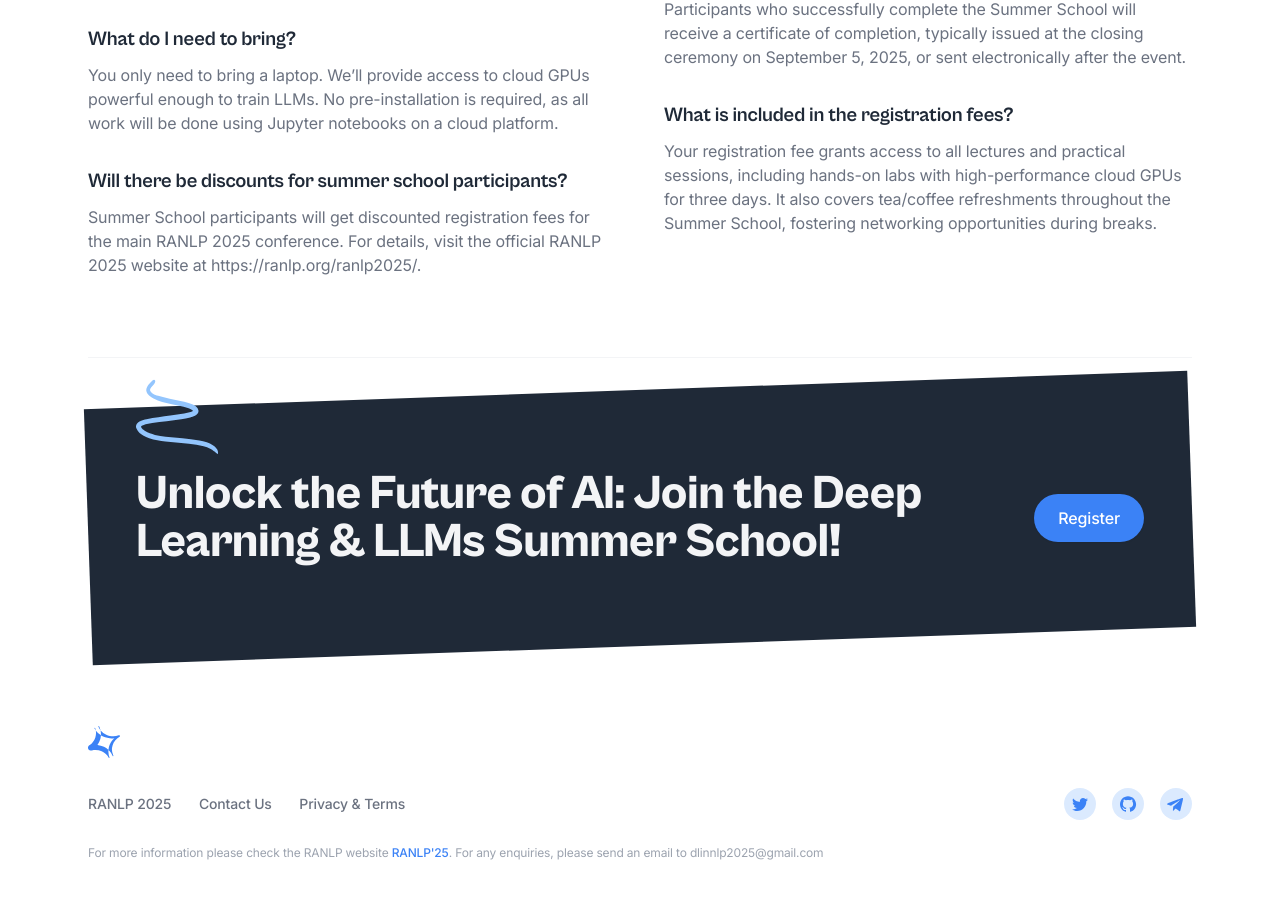
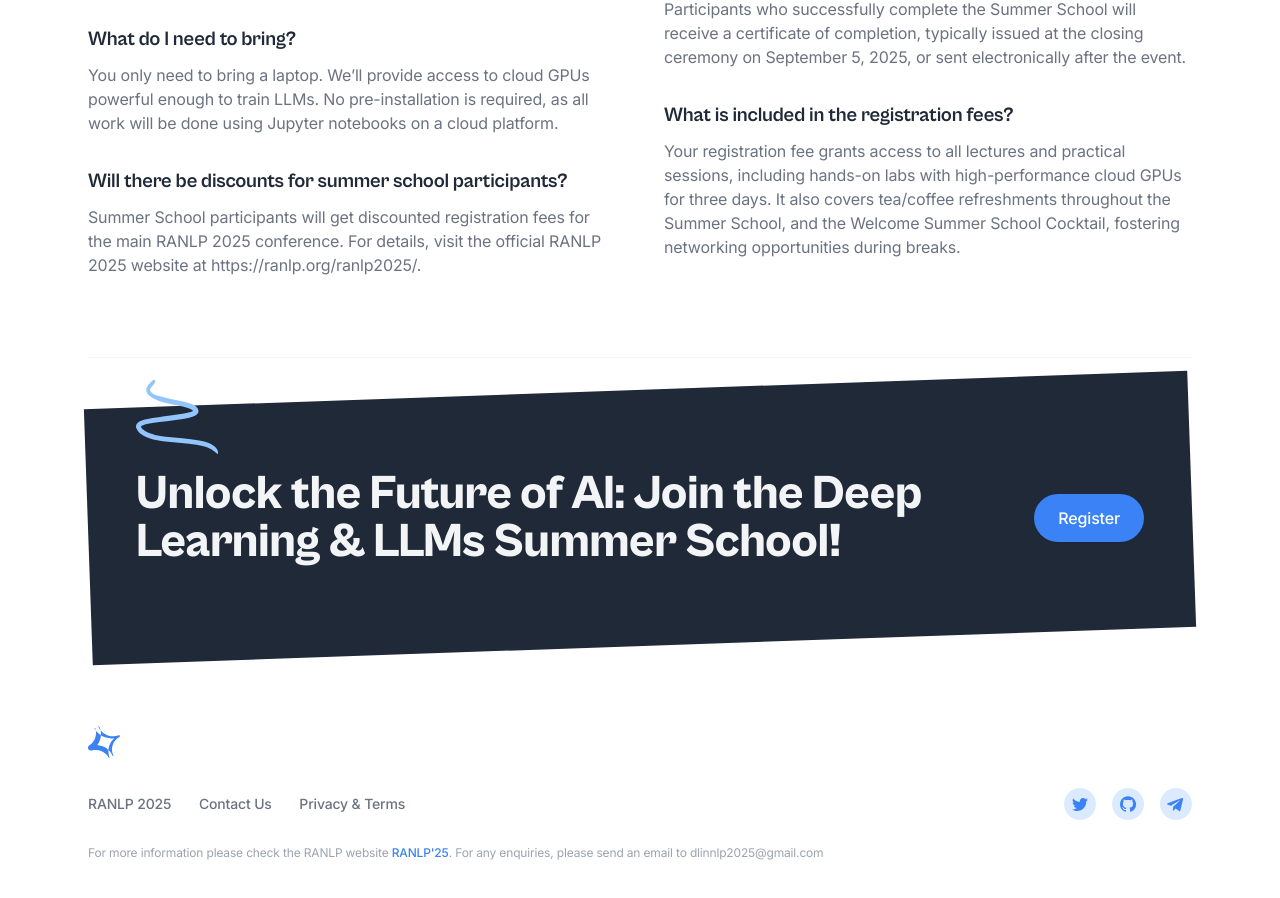
Before and after one commit to ranlp2025-summer-school/ranlp2025-summer-school.github.io, a website: page index.html in a window 1280 px wide. Shown: the part 5794-6692 px from the top of the page. Drawn offline with Linux system fonts and the light colour scheme.

Commit message:
Update index.html

```diff
--- a/index.html
+++ b/index.html
@@ -549,7 +549,7 @@
                                 <!-- Item -->
                                 <div class="space-y-2">
                                     <h4 class="text-xl font-cabinet-grotesk font-bold">What is included in the registration fees?</h4>
-                                    <p class="text-gray-500">Your registration fee grants access to all lectures and practical sessions, including hands-on labs with high-performance cloud GPUs for three days. It also covers tea/coffee refreshments throughout the Summer School, fostering networking opportunities during breaks.</p>
+                                    <p class="text-gray-500">Your registration fee grants access to all lectures and practical sessions, including hands-on labs with high-performance cloud GPUs for three days. It also covers tea/coffee refreshments throughout the Summer School, and the Welcome Summer School Cocktail, fostering networking opportunities during breaks.</p>
                                 </div>
                             </div>
 
```
